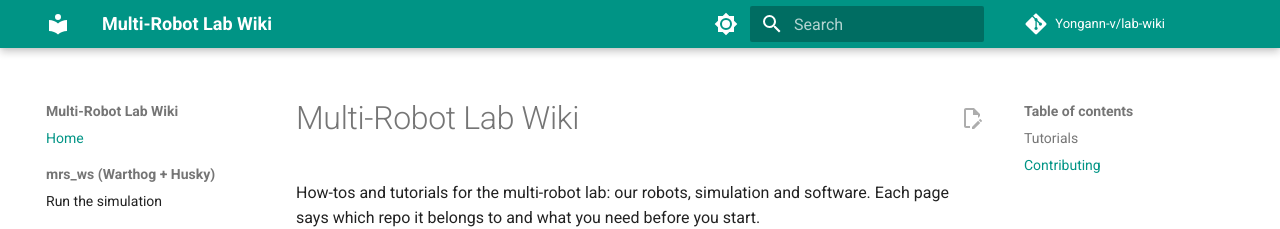
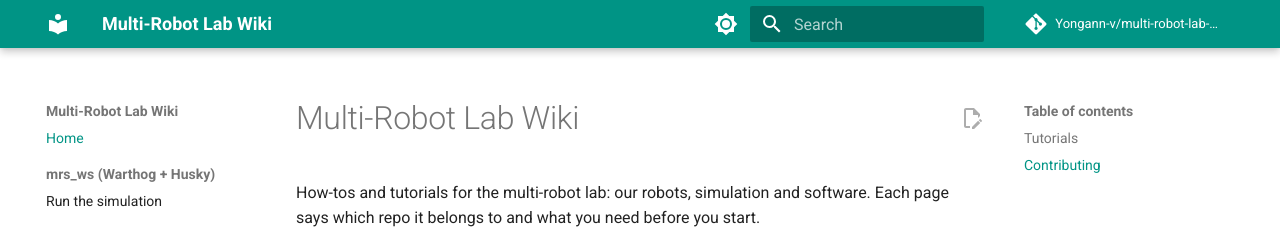
Before and after one commit to Yongann-v/multi-robot-lab-wiki, an MkDocs documentation site: the page built from docs/index.md, in a window 1280 px wide. Shown: the top 229 px of the page. Built offline with MkDocs 1.6.1 and Material for MkDocs 9.7.7, drawn with Linux system fonts in a browser that asks for light colours; comment, search, counter and statistics services are not loaded.

Commit message:
docs: move site to multi-robot-lab-wiki
Co-Authored-By: Claude Opus 5.5 <noreply@anthropic.com>

```diff
--- a/mkdocs.yml
+++ b/mkdocs.yml
@@ -1,8 +1,8 @@
 site_name: Multi-Robot Lab Wiki
 site_description: "How-tos and tutorials for the multi-robot lab: robots, simulation and software"
-site_url: https://yongann-v.github.io/lab-wiki/
-repo_url: https://github.com/Yongann-v/lab-wiki
-repo_name: Yongann-v/lab-wiki
+site_url: https://yongann-v.github.io/multi-robot-lab-wiki/
+repo_url: https://github.com/Yongann-v/multi-robot-lab-wiki
+repo_name: Yongann-v/multi-robot-lab-wiki
 edit_uri: edit/main/docs/
 
 nav:
```
Also changed, not shown: README.md (+2 -2 lines).
